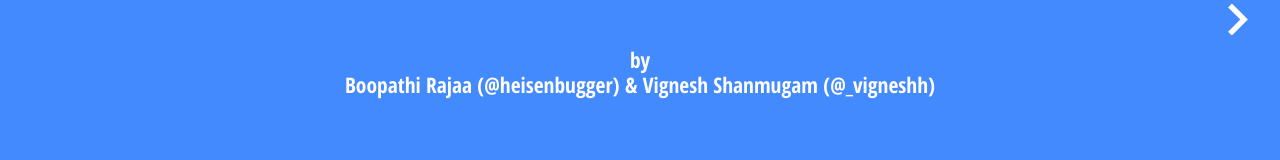
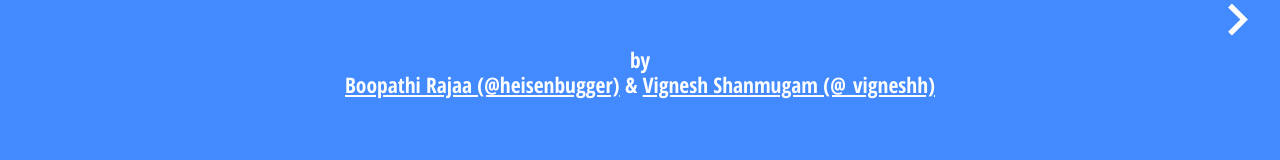
Before and after one commit to boopathi/zalando-pwa-meetup, a website: page index.html in a window 1280 px wide. Shown: the part 377-537 px from the top of the page. Drawn offline with nearby package versions, Linux system fonts and the light colour scheme; no server answers.

Commit message:
Links fix

```diff
--- a/static/main.css
+++ b/static/main.css
@@ -1,7 +1,7 @@
 code, pre, samp, kbd {
   font-size: 0.9em;
 }
-h1, h2, h3, h4, h5, h6, div {
+h1, h2, h3, h4, h5, h6, div, a {
   color: white!important;
 }
 .white {
@@ -11,7 +11,7 @@ h1, h2, h3, h4, h5, h6, div {
   color: black;
 }
 .link {
-  text-decoration: underline;
+  text-decoration: underline!important;
 }
 .code{
 	font-size: 20px!important;
```
